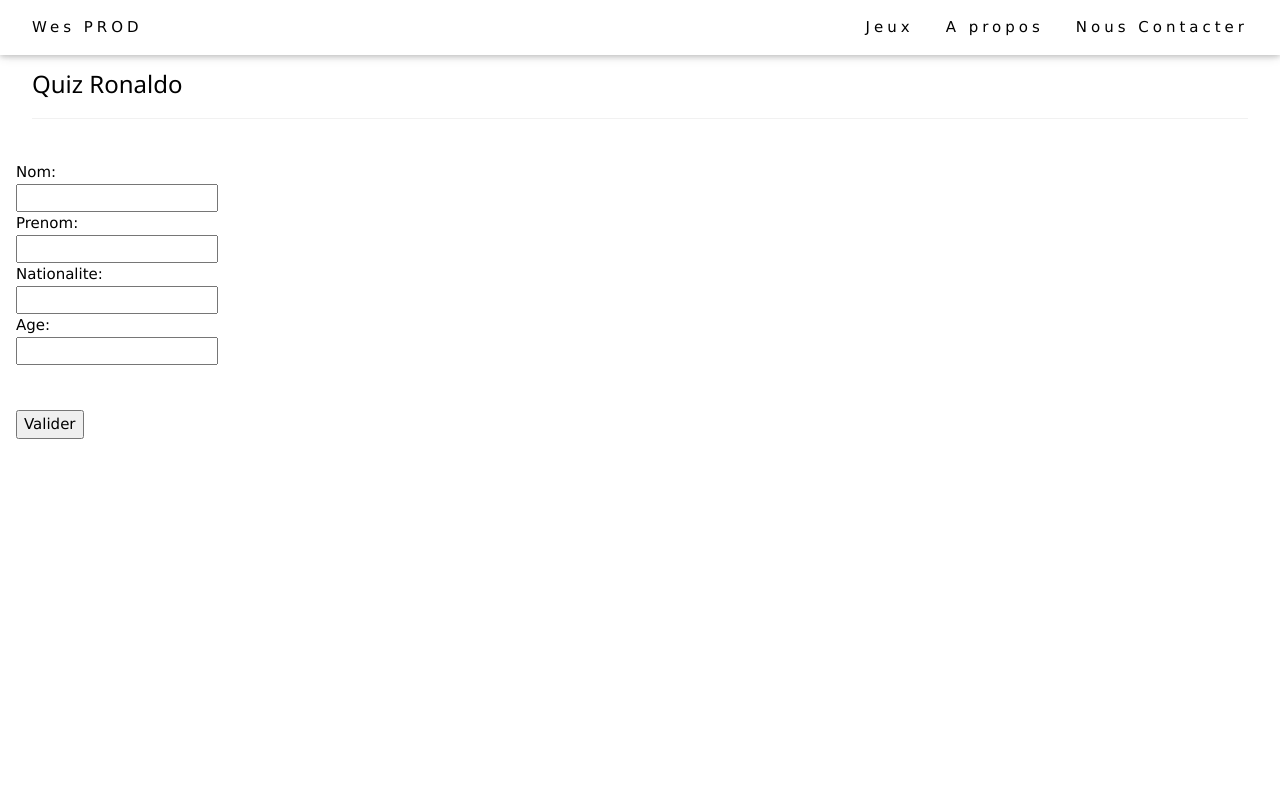
After one commit to Nassium/Test, a PHP site: page /QuizRonaldo.php in a window 1280 px wide. The commit adds this page. Run offline with PHP 8.4, Linux system fonts and the light colour scheme.

Commit message:
Ajout de la page QuizRonaldo + ajout bouton dans la PageNassim

```diff
--- a/Nassim.js
+++ b/Nassim.js
@@ -9,3 +9,20 @@ function couleur(){
 	else
 		Color.style.backgroundColor='red';
 }
+
+function v_nom(){
+	var nom = document.getElementById('nom')
+	var missNom = document.getElementById('missNom')
+	if (mp.validity.valueMissing){
+		missMp.textContent = 'Nom manquant';
+		missMp.style.color = 'red';
+		console.log("valid_mp:", valid_mp);
+
+	}
+	else if (nb_valid.test(mp.value) == false){
+		missMp.textContent = 'Rentrez un nombre !';
+		missMp.style.color = 'red';
+		console.log("valid_mp:", valid_mp);
+
+	}
+}
--- a/PageNassim.php
+++ b/PageNassim.php
@@ -19,7 +19,7 @@
 
 	<script src="Nassim.js" type="text/javascript"></script>
 	<input style="position: right;" type="submit" value="Color" onClick="couleur();">
-
+	<input type="submit" value="Quiz" onClick="valid(); return false;">
 
 <img src="img/ronaldo.png" align="left"/>
 </div>
--- /dev/null
+++ b/QuizRonaldo.php
@@ -0,0 +1,33 @@
+<head>
+<title>Quiz Ronaldo</title>
+<meta charset="UTF-8">
+<?php //include($_SERVER["DOCUMENT_ROOT"].'/Outils/header.php'); Pour le serveur c'est mieux la deuxième ligne?>
+<?php include('./Outils/header.php'); ?>
+<link rel="stylesheet" type="text/css" href="style.css">
+</head>
+<body id="body-nass"> <!--style="black; background-color: #D3D3D3 "-->
+
+<!-- Page content -->
+<div class="w3-content w3-padding" style="max-width:1564px">
+
+  <!-- Project Section -->
+    <div class="w3-container w3-padding-32" id="projects">
+    <h3 class="w3-border-bottom w3-border-light-grey w3-padding-16">Quiz Ronaldo</h3>
+  </div>
+
+	<script src="Nassim.js" type="text/javascript"></script>
+
+		<label for="nom">Nom: </label><input type="text" name="nom" id="nom" required /><span id="missNom"></span>
+		<label for="prenom">Prenom: </label><input type="text" name="prenom" id="prenom" required /><span id="missPrenom"></span>
+		<label for="nationalite">Nationalite: </label><input type="text" name="nationalite" id="nationalite" required /><span id="missNationalite"></span>
+		<label for="age">Age: </label><input type="text" name="age" id="age" required /><span id="missAge"></span>
+
+		<br><br><br>
+		<input type="submit" value="Valider" onClick="valid(); return false;">
+	</form>
+
+</div>
+
+
+</body>
+</html>
```
